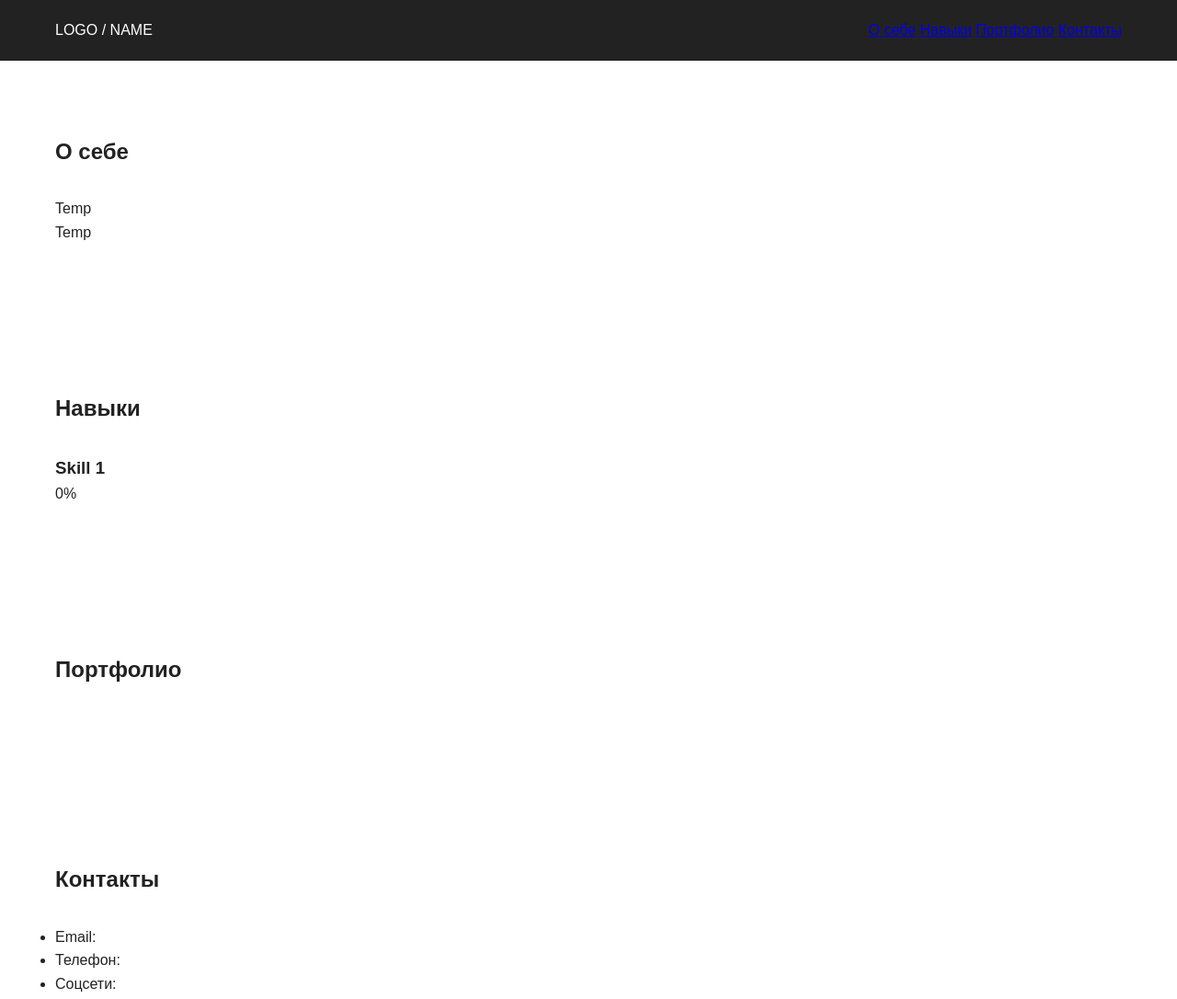
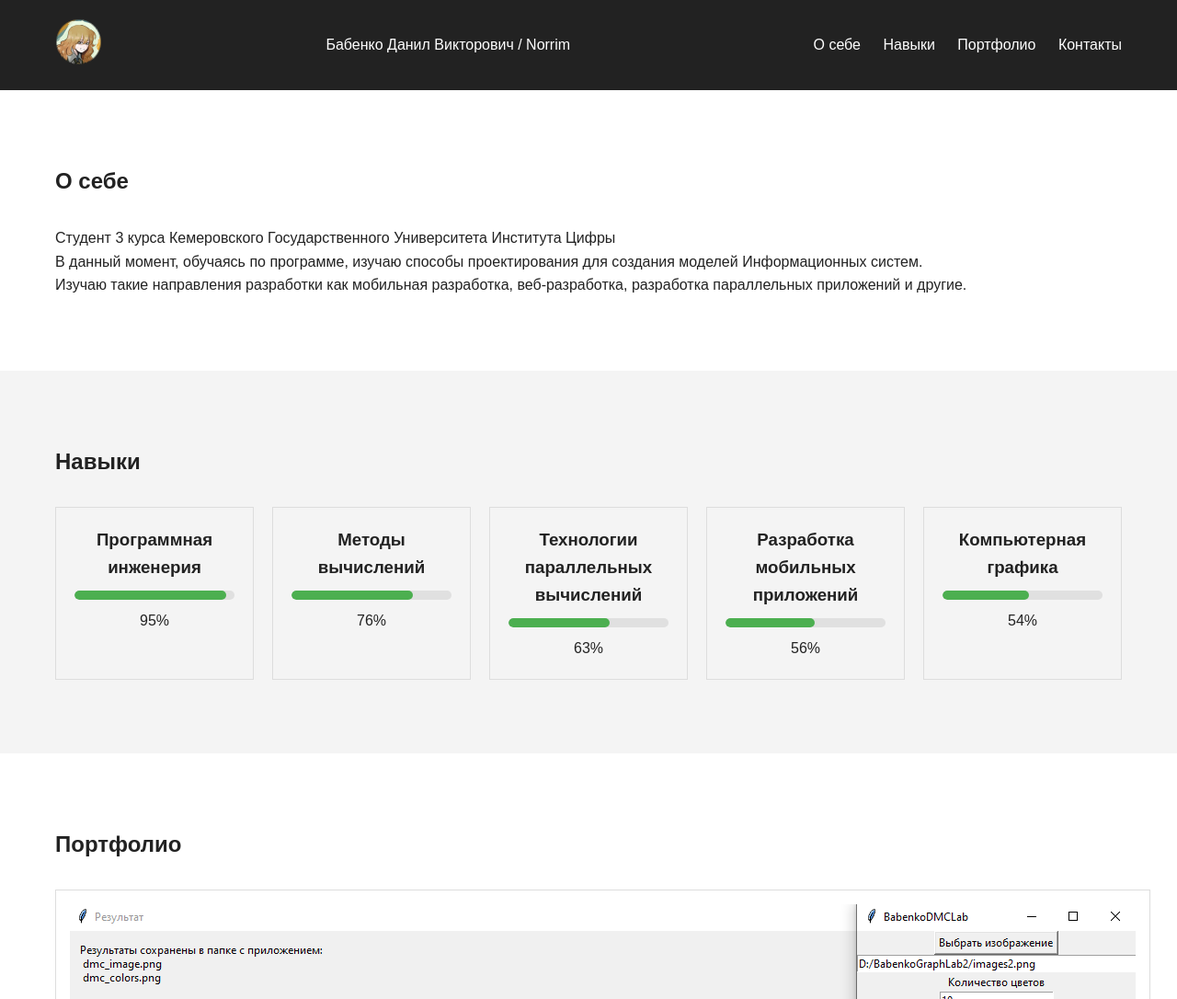
Before and after one commit to Norrim1/BabenkoWebLab1, a plain HTML site: page index.html in a window 1280 px wide. Shown: the top 1086 px of the page at 92% size. Drawn offline with Linux system fonts and the light colour scheme.

Commit message:
Наполнение и стиль портфолио
Наполнение скелета информацией и добавление элементов отображения

```diff
--- a/css/styles.css
+++ b/css/styles.css
@@ -47,3 +47,110 @@
     grid-template-columns: repeat(3, 1fr);
     gap: 20px;
   }
+  margin: 0;
+  padding: 0;
+  box-sizing: border-box;
+}
+
+body {
+  font-family: Arial, sans-serif;
+  line-height: 1.6;
+  color: #222;
+}
+
+.container {
+  max-width: 1200px;
+  margin: 0 auto;
+  padding: 20px;
+}
+
+.section {
+  padding: 60px 0;
+}
+
+.section--gray {
+  background-color: #f4f4f4;
+}
+
+h2 {
+  margin-bottom: 30px;
+}
+
+.header {
+  background: #222;
+  color: #fff;
+}
+
+.header__inner {
+  display: flex;
+  justify-content: space-between;
+  align-items: center;
+}
+
+.nav a {
+  color: #fff;
+  margin-left: 20px;
+  text-decoration: none;
+}
+
+.skills {
+  display: flex;
+  gap: 20px;
+  flex-wrap: wrap;
+}
+
+.skill-card {
+  flex: 1 1 200px;
+  padding: 20px;
+  border: 1px solid #ddd;
+  text-align: center;
+}
+
+.progress {
+  width: 100%;
+  height: 10px;
+  background-color: #e0e0e0;
+  border-radius: 5px;
+  overflow: hidden;
+  margin: 10px 0;
+}
+
+.progress-bar {
+  height: 100%;
+  width: var(--level);
+  background-color: #4caf50;
+  border-radius: 5px;
+}
+
+.portfolio {
+  display: grid;
+  grid-template-columns: repeat(1, 1fr);
+  gap: 20px;
+}
+
+.portfolio-card {
+  border: 1px solid #ddd;
+  padding: 15px;
+}
+
+.image-placeholder {
+  width: 100%;
+  height: 150px;
+  background: #ccc;
+  margin-bottom: 10px;
+}
+
+.contacts {
+  list-style: none;
+}
+
+.contacts li {
+  margin-bottom: 10px;
+}
+
+.footer {
+  background: #222;
+  color: #fff;
+  text-align: center;
+  padding: 20px 0;
+}
--- a/index.html
+++ b/index.html
@@ -10,7 +10,10 @@
 
   <header class="header">
     <div class="container header__inner">
-      <div class="logo">LOGO / NAME</div>
+      <div class="logo">
+        <img src="images/icon.png">
+      </div>
+      <p>Бабенко Данил Викторович / Norrim</p>
       <nav class="nav">
         <a href="#about">О себе</a>
         <a href="#skills">Навыки</a>
@@ -23,8 +26,9 @@
   <section id="about" class="section">
     <div class="container">
       <h2>О себе</h2>
-      <p>Temp</p>
-      <p>Temp</p>
+      <p>Студент 3 курса Кемеровского Государственного Университета Института Цифры</p>
+      <p>В данный момент, обучаясь по программе, изучаю способы проектирования для создания моделей Информационных систем.</p>
+      <p>Изучаю такие направления разработки как мобильная разработка, веб-разработка, разработка параллельных приложений и другие.</p>
     </div>
   </section>
 
@@ -33,8 +37,39 @@
       <h2>Навыки</h2>
       <div class="skills">
         <div class="skill-card">
-          <h3>Skill 1</h3>
-          <span>0%</span>
+          <h3>Программная инженерия</h3>
+          <div class="progress">
+            <div class="progress-bar" style="--level: 95%"></div>
+          </div>
+          <span>95%</span>
+        </div>
+        <div class="skill-card">
+          <h3>Методы вычислений</h3>
+          <div class="progress">
+            <div class="progress-bar" style="--level: 76%"></div>
+          </div>
+          <span>76%</span>
+        </div>
+        <div class="skill-card">
+          <h3>Технологии параллельных вычислений</h3>
+          <div class="progress">
+            <div class="progress-bar" style="--level: 63%"></div>
+          </div>
+          <span>63%</span>
+        </div>
+        <div class="skill-card">
+          <h3>Разработка мобильных приложений</h3>
+          <div class="progress">
+            <div class="progress-bar" style="--level: 56%"></div>
+          </div>
+          <span>56%</span>
+        </div>
+        <div class="skill-card">
+          <h3>Компьютерная графика</h3>
+          <div class="progress">
+            <div class="progress-bar" style="--level: 54%"></div>
+          </div>
+          <span>54%</span>
         </div>
       </div>
     </div>
@@ -45,8 +80,16 @@
       <h2>Портфолио</h2>
       <div class="portfolio">
         <div class="portfolio-card">
-          <p></p>
+          <img src="images/dmcapp.png" />
+          <p>Приложение для создания DMC картинки для вышивки</p>
         </div>
+        <div class="portfolio-card">
+          <img src="images/mongo.png" />
+          <p>Веб клиент для взаимодействия с MongoDB</p>
+        </div>
+        <div class="portfolio-card">
+          <img src="images/users.png" />
+          <p>Мобильное приложение позволяющее скачивать данные из API и подгружать их на локальную базу данных</p>
         </div>
       </div>
     </div>
@@ -56,9 +99,8 @@
     <div class="container">
       <h2>Контакты</h2>
       <ul class="contacts">
-        <li>Email:</li>
-        <li>Телефон:</li>
-        <li>Соцсети:</li>
+        <li>Email: danilbabenko@mail.com</li>
+        <li>Телефон: 8-923-600-00-00</li>
       </ul>
     </div>
   </section>
```
Also changed, not shown: images/dmcapp.png (added), images/icon.png (added), images/mongo.png (added), images/users.png (added).
